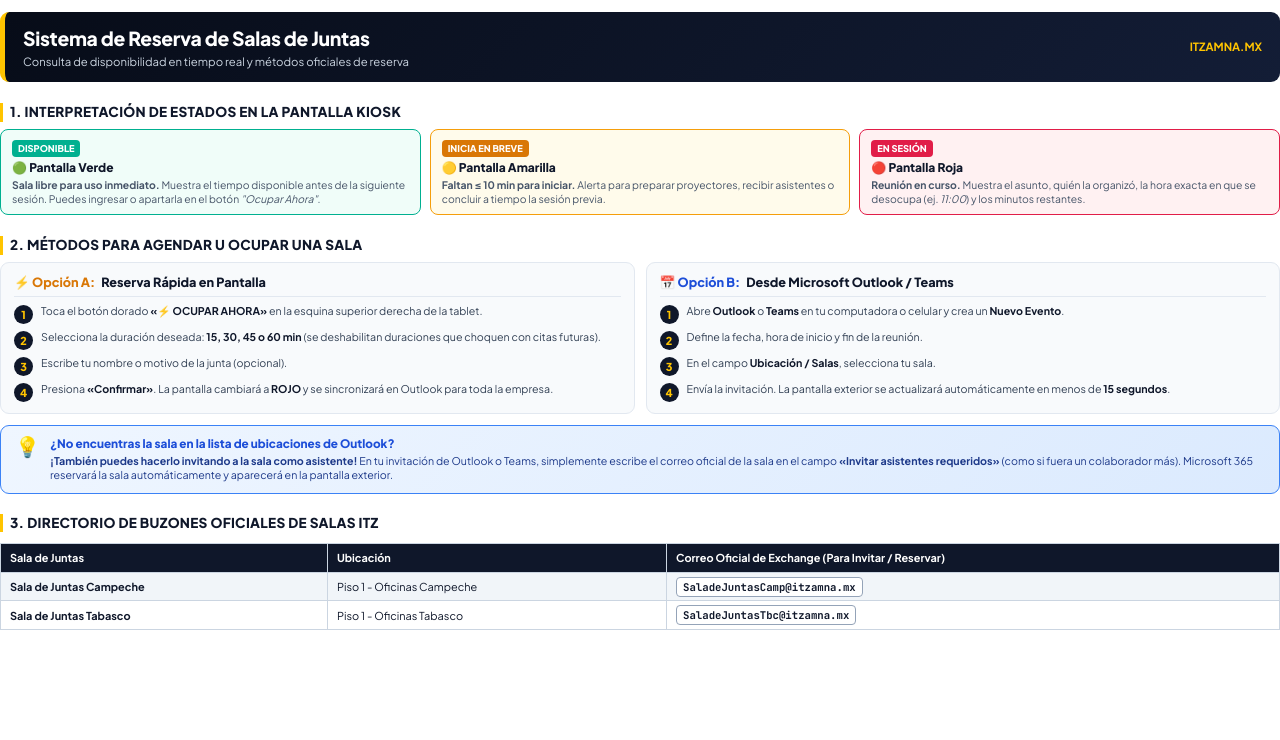
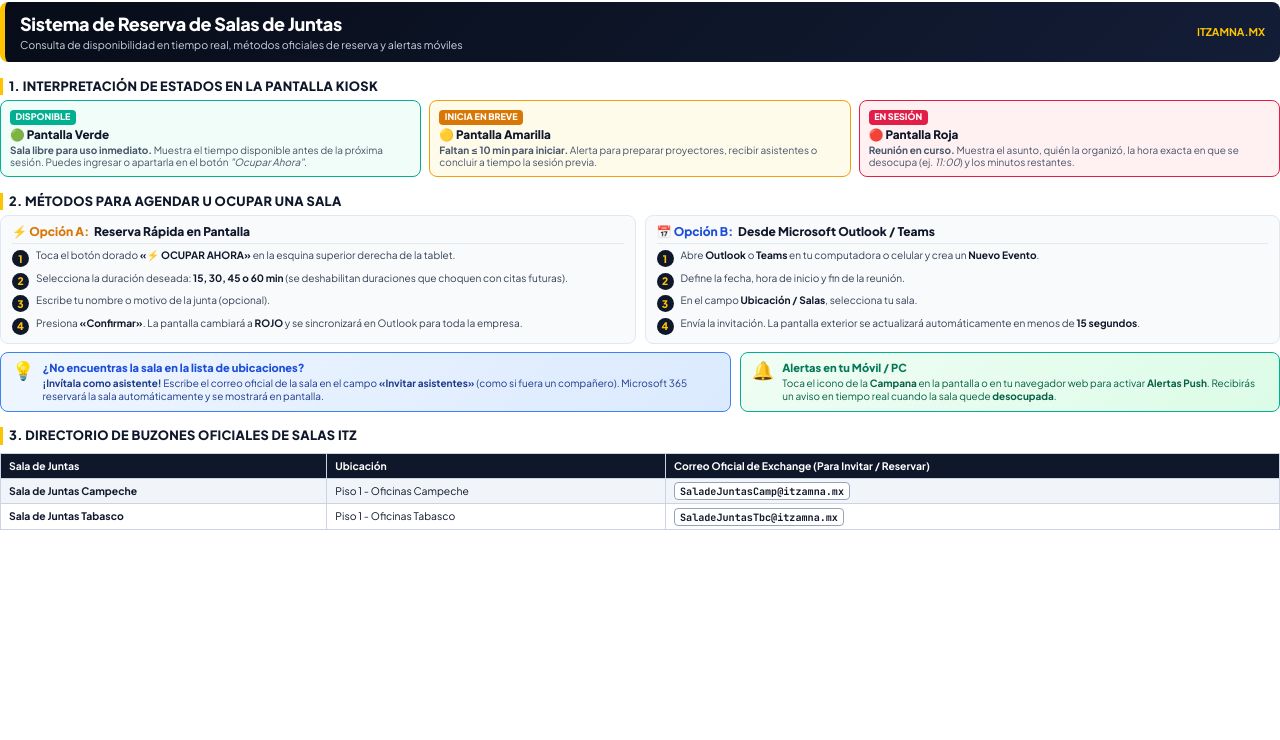
Before and after one commit to iamblanquet/roomdisplay, a website: page docs/manual_usuario_kiosk.html in a window 1280 px wide. Shown: the part 60-800 px from the top of the page. Drawn offline with Linux system fonts and the light colour scheme.

Commit message:
docs: agregar seccion de alertas push y notificaciones al manual PDF

```diff
--- a/docs/manual_usuario_kiosk.html
+++ b/docs/manual_usuario_kiosk.html
@@ -8,7 +8,7 @@
 
     @page {
       size: letter portrait;
-      margin: 10mm 14mm 10mm 14mm;
+      margin: 8mm 12mm 8mm 12mm;
     }
 
     * {
@@ -21,8 +21,8 @@
       font-family: 'Plus Jakarta Sans', -apple-system, BlinkMacSystemFont, 'Segoe UI', Roboto, sans-serif;
       color: #0f172a;
       background-color: #ffffff;
-      line-height: 1.38;
-      font-size: 9.2pt;
+      line-height: 1.34;
+      font-size: 8.8pt;
       -webkit-print-color-adjust: exact;
       print-color-adjust: exact;
     }
@@ -40,12 +40,12 @@
       justify-content: space-between;
       align-items: center;
       border-bottom: 2.5px solid #ffc400;
-      padding-bottom: 10px;
-      margin-bottom: 12px;
+      padding-bottom: 7px;
+      margin-bottom: 9px;
     }
 
     .logo-img {
-      height: 48px;
+      height: 44px;
       width: auto;
       object-fit: contain;
       display: block;
@@ -60,8 +60,8 @@
       background: #0f172a;
       color: #ffc400;
       font-weight: 800;
-      font-size: 7.8pt;
-      padding: 3px 9px;
+      font-size: 7.5pt;
+      padding: 2.5px 8px;
       border-radius: 5px;
       letter-spacing: 0.5px;
       text-transform: uppercase;
@@ -69,7 +69,7 @@
     }
 
     .doc-meta {
-      font-size: 7.8pt;
+      font-size: 7.5pt;
       color: #64748b;
       font-weight: 600;
     }
@@ -78,9 +78,9 @@
     .banner {
       background: linear-gradient(135deg, #070c18 0%, #131d36 100%);
       color: #ffffff;
-      padding: 13px 18px;
-      border-radius: 9px;
-      margin-bottom: 12px;
+      padding: 10px 15px;
+      border-radius: 8px;
+      margin-bottom: 9px;
       border-left: 5px solid #ffc400;
       display: flex;
       justify-content: space-between;
@@ -88,30 +88,30 @@
     }
 
     .banner-title {
-      font-size: 14.5pt;
+      font-size: 13.5pt;
       font-weight: 900;
       letter-spacing: -0.3px;
       color: #ffffff;
     }
 
     .banner-subtitle {
-      font-size: 8.5pt;
+      font-size: 8pt;
       color: #cbd5e1;
-      margin-top: 2px;
+      margin-top: 1.5px;
     }
 
     /* Encabezados de Sección */
     .section-title {
-      font-size: 10.2pt;
+      font-size: 9.6pt;
       font-weight: 800;
       color: #0f172a;
-      margin-top: 9px;
-      margin-bottom: 7px;
+      margin-top: 7px;
+      margin-bottom: 5px;
       display: flex;
       align-items: center;
       gap: 6px;
       border-left: 3.5px solid #ffc400;
-      padding-left: 7px;
+      padding-left: 6px;
       text-transform: uppercase;
       letter-spacing: 0.3px;
     }
@@ -120,13 +120,13 @@
     .status-grid {
       display: grid;
       grid-template-columns: repeat(3, 1fr);
-      gap: 9px;
-      margin-bottom: 12px;
+      gap: 8px;
+      margin-bottom: 9px;
     }
 
     .status-card {
       border-radius: 8px;
-      padding: 9px 11px;
+      padding: 7px 9px;
       border-width: 1.5px;
       border-style: solid;
       background: #f8fafc;
@@ -149,12 +149,12 @@
 
     .status-badge {
       display: inline-block;
-      font-size: 7pt;
+      font-size: 6.8pt;
       font-weight: 800;
       text-transform: uppercase;
-      padding: 2px 6px;
+      padding: 1.5px 5.5px;
       border-radius: 4px;
-      margin-bottom: 3px;
+      margin-bottom: 2px;
       color: #ffffff;
     }
 
@@ -164,63 +164,63 @@
 
     .status-name {
       font-weight: 800;
-      font-size: 9pt;
+      font-size: 8.8pt;
       color: #0f172a;
-      margin-bottom: 2px;
+      margin-bottom: 1.5px;
     }
 
     .status-desc {
-      font-size: 7.8pt;
+      font-size: 7.5pt;
       color: #475569;
-      line-height: 1.3;
+      line-height: 1.25;
     }
 
     /* Columnas Dobles para Métodos de Reserva */
     .methods-grid {
       display: grid;
       grid-template-columns: 1fr 1fr;
-      gap: 11px;
-      margin-bottom: 11px;
+      gap: 9px;
+      margin-bottom: 8px;
     }
 
     .method-box {
       background: #f8fafc;
       border: 1.2px solid #e2e8f0;
-      border-radius: 9px;
-      padding: 11px 13px;
+      border-radius: 8px;
+      padding: 8px 11px;
     }
 
     .method-header {
       font-weight: 800;
-      font-size: 9.5pt;
+      font-size: 9pt;
       color: #0f172a;
-      margin-bottom: 7px;
+      margin-bottom: 5px;
       display: flex;
       align-items: center;
-      gap: 6px;
-      padding-bottom: 4px;
+      gap: 5px;
+      padding-bottom: 3px;
       border-bottom: 1.5px solid #e2e8f0;
     }
 
     .steps-list {
       display: flex;
       flex-direction: column;
-      gap: 6px;
+      gap: 4.5px;
     }
 
     .step-row {
       display: flex;
       align-items: flex-start;
-      gap: 8px;
+      gap: 7px;
     }
 
     .step-circle {
       background: #0f172a;
       color: #ffc400;
       font-weight: 800;
-      font-size: 8.2pt;
-      width: 19px;
-      height: 19px;
+      font-size: 7.8pt;
+      width: 17px;
+      height: 17px;
       border-radius: 50%;
       display: flex;
       align-items: center;
@@ -230,57 +230,78 @@
     }
 
     .step-info {
-      font-size: 8pt;
+      font-size: 7.6pt;
       color: #334155;
-      line-height: 1.32;
+      line-height: 1.28;
     }
 
     .step-info strong {
       color: #0f172a;
     }
 
-    /* Destacado Alternativa Invitados */
+    /* Destacados en 2 Columnas: Asistentes y Notificaciones */
+    .features-grid {
+      display: grid;
+      grid-template-columns: 1.15fr 0.85fr;
+      gap: 9px;
+      margin-bottom: 8px;
+    }
+
     .callout-assistants {
       background: linear-gradient(135deg, #eff6ff 0%, #dbeafe 100%);
       border: 1.5px solid #3b82f6;
-      border-radius: 9px;
-      padding: 10px 14px;
-      margin-bottom: 11px;
+      border-radius: 8px;
+      padding: 8px 11px;
       display: flex;
       align-items: flex-start;
-      gap: 10px;
+      gap: 8px;
+    }
+
+    .callout-notifications {
+      background: linear-gradient(135deg, #f0fdf4 0%, #dcfce7 100%);
+      border: 1.5px solid #00b090;
+      border-radius: 8px;
+      padding: 8px 11px;
+      display: flex;
+      align-items: flex-start;
+      gap: 8px;
     }
 
     .callout-icon {
-      font-size: 15pt;
+      font-size: 13.5pt;
       line-height: 1;
+      flex-shrink: 0;
     }
 
     .callout-title {
-      font-size: 8.8pt;
+      font-size: 8.3pt;
       font-weight: 800;
-      color: #1d4ed8;
       margin-bottom: 2px;
     }
 
+    .title-blue { color: #1d4ed8; }
+    .title-green { color: #047857; }
+
     .callout-body {
-      font-size: 8pt;
-      color: #1e3a8a;
-      line-height: 1.35;
+      font-size: 7.5pt;
+      line-height: 1.3;
     }
+
+    .body-blue { color: #1e3a8a; }
+    .body-green { color: #065f46; }
 
     /* Tabla de Salas */
     table.rooms-table {
       width: 100%;
       border-collapse: collapse;
-      margin-top: 4px;
-      font-size: 8.2pt;
+      margin-top: 3px;
+      font-size: 7.8pt;
     }
 
     table.rooms-table th,
     table.rooms-table td {
       border: 1px solid #cbd5e1;
-      padding: 6px 9px;
+      padding: 5px 8px;
       text-align: left;
     }
 
@@ -302,8 +323,8 @@
       font-family: 'JetBrains Mono', monospace;
       background: #ffffff;
       color: #0f172a;
-      font-size: 8pt;
-      padding: 2px 6px;
+      font-size: 7.6pt;
+      padding: 1.5px 5px;
       border-radius: 4px;
       border: 1px solid #94a3b8;
       font-weight: 700;
@@ -330,9 +351,9 @@
     <div class="banner">
       <div>
         <div class="banner-title">Sistema de Reserva de Salas de Juntas</div>
-        <div class="banner-subtitle">Consulta de disponibilidad en tiempo real y métodos oficiales de reserva</div>
+        <div class="banner-subtitle">Consulta de disponibilidad en tiempo real, métodos oficiales de reserva y alertas móviles</div>
       </div>
-      <div style="text-align: right; font-size: 8.5pt; font-weight: 700; color: #ffc400;">
+      <div style="text-align: right; font-size: 8pt; font-weight: 700; color: #ffc400;">
         ITZAMNA.MX
       </div>
     </div>
@@ -344,7 +365,7 @@
         <span class="status-badge badge-green">Disponible</span>
         <div class="status-name">🟢 Pantalla Verde</div>
         <div class="status-desc">
-          <strong>Sala libre para uso inmediato.</strong> Muestra el tiempo disponible antes de la siguiente sesión. Puedes ingresar o apartarla en el botón <em>"Ocupar Ahora"</em>.
+          <strong>Sala libre para uso inmediato.</strong> Muestra el tiempo disponible antes de la próxima sesión. Puedes ingresar o apartarla en el botón <em>"Ocupar Ahora"</em>.
         </div>
       </div>
 
@@ -421,19 +442,34 @@
 
     </div>
 
-    <!-- RECUADRO DESTACADO: SI NO APARECE LA SALA, INVITAR COMO ASISTENTE -->
-    <div class="callout-assistants">
-      <div class="callout-icon">💡</div>
-      <div>
-        <div class="callout-title">¿No encuentras la sala en la lista de ubicaciones de Outlook?</div>
-        <div class="callout-body">
-          <strong>¡También puedes hacerlo invitando a la sala como asistente!</strong>
-          En tu invitación de Outlook o Teams, simplemente escribe el correo oficial de la sala en el campo <strong>«Invitar asistentes requeridos»</strong> (como si fuera un colaborador más). Microsoft 365 reservará la sala automáticamente y aparecerá en la pantalla exterior.
+    <!-- SECCIÓN 3: TIPS CLAVE (INVITADOS Y NOTIFICACIONES PUSH) -->
+    <div class="features-grid">
+
+      <!-- Callout: Asistentes requeridos -->
+      <div class="callout-assistants">
+        <div class="callout-icon">💡</div>
+        <div>
+          <div class="callout-title title-blue">¿No encuentras la sala en la lista de ubicaciones?</div>
+          <div class="callout-body body-blue">
+            <strong>¡Invítala como asistente!</strong> Escribe el correo oficial de la sala en el campo <strong>«Invitar asistentes»</strong> (como si fuera un compañero). Microsoft 365 reservará la sala automáticamente y se mostrará en pantalla.
+          </div>
         </div>
       </div>
+
+      <!-- Callout: Notificaciones Push -->
+      <div class="callout-notifications">
+        <div class="callout-icon">🔔</div>
+        <div>
+          <div class="callout-title title-green">Alertas en tu Móvil / PC</div>
+          <div class="callout-body body-green">
+            Toca el icono de la <strong>Campana</strong> en la pantalla o en tu navegador web para activar <strong>Alertas Push</strong>. Recibirás un aviso en tiempo real cuando la sala quede <strong>desocupada</strong>.
+          </div>
+        </div>
+      </div>
+
     </div>
 
-    <!-- SECCIÓN 3: DIRECTORIO OFICIAL DE SALAS -->
+    <!-- SECCIÓN 4: DIRECTORIO OFICIAL DE SALAS -->
     <div class="section-title">3. Directorio de Buzones Oficiales de Salas ITZ</div>
     <table class="rooms-table">
       <thead>
```
Also changed, not shown: build_pdf.js (+111 -76 lines), 1 other file.
